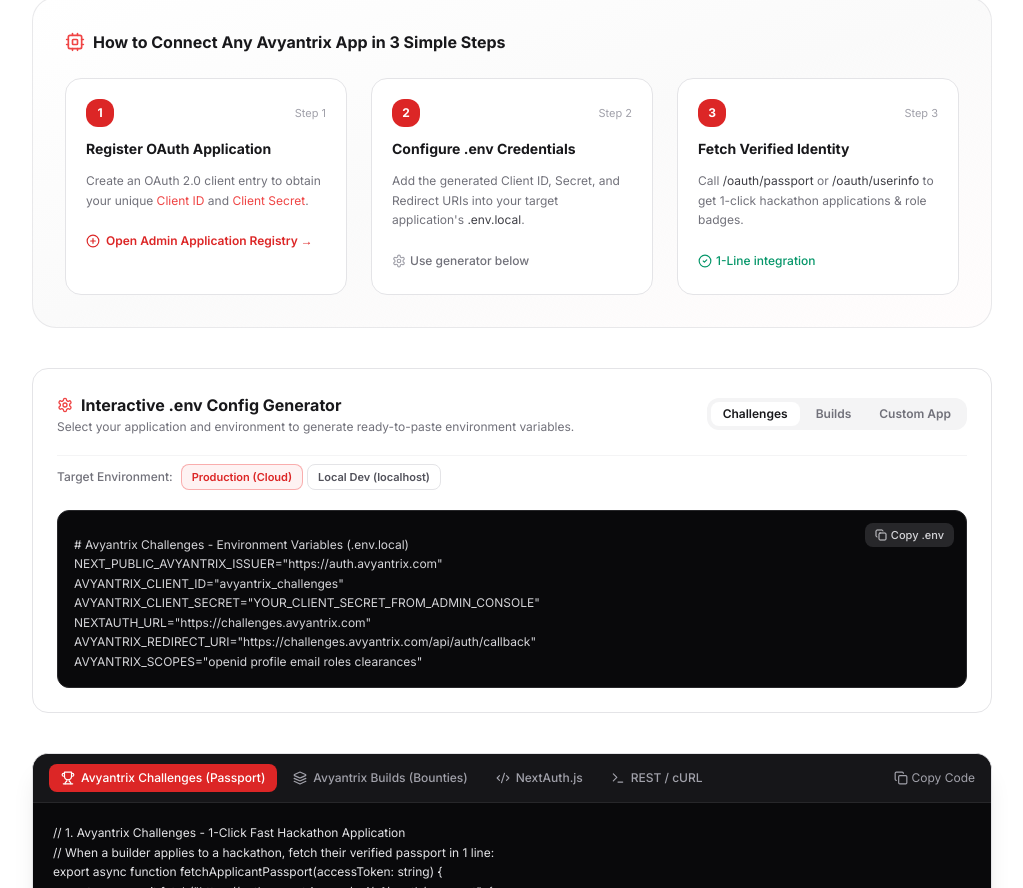
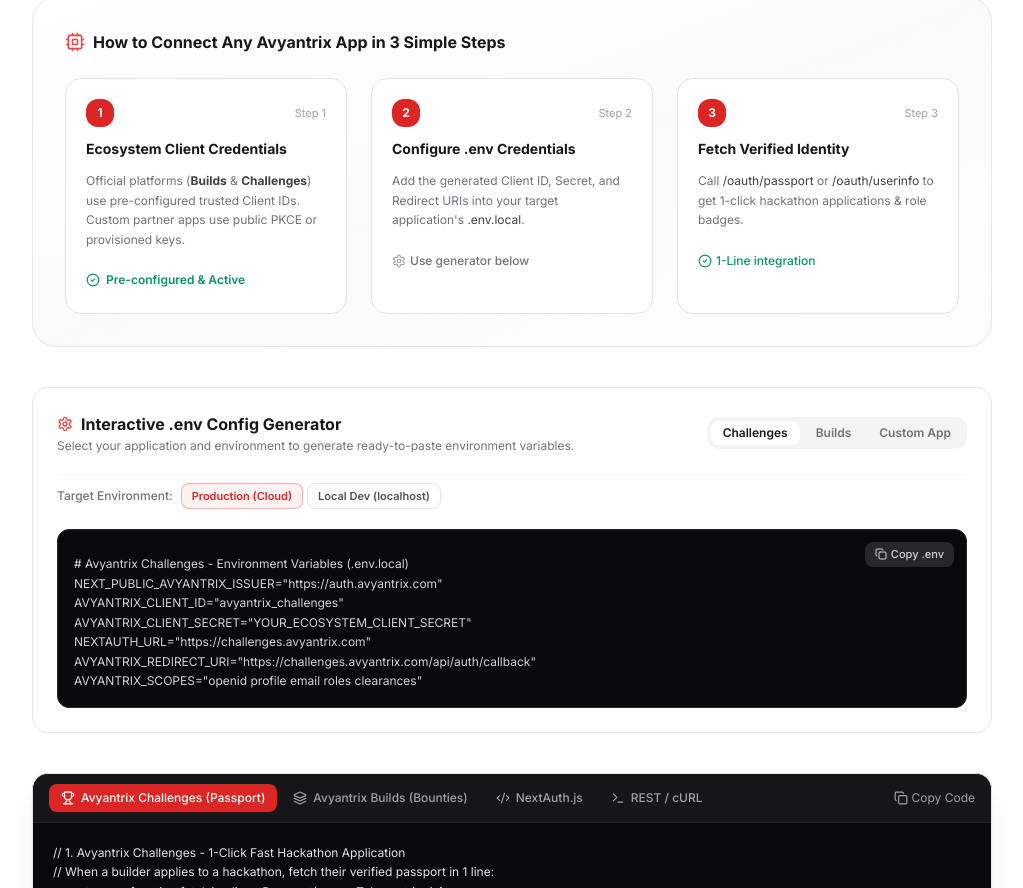
Before and after one commit to Debsmit16/avyantrix-auth, a Next.js app: page /developers in a window 1280 px wide. Shown: the part 314-1202 px from the top of the page, without its empty margins (128-1151 px from the left). Built offline with nearby package versions, Linux system fonts and the light colour scheme; no server answers.

Commit message:
fix(security): remove admin panel references and links from public developer docs

```diff
--- a/src/app/developers/page.tsx
+++ b/src/app/developers/page.tsx
@@ -48,7 +48,7 @@
       return `# Avyantrix Builds - Environment Variables (.env.local)
 NEXT_PUBLIC_AVYANTRIX_ISSUER="https://auth.avyantrix.com"
 AVYANTRIX_CLIENT_ID="avyantrix_builds"
-AVYANTRIX_CLIENT_SECRET="YOUR_CLIENT_SECRET_FROM_ADMIN_CONSOLE"
+AVYANTRIX_CLIENT_SECRET="YOUR_ECOSYSTEM_CLIENT_SECRET"
 NEXTAUTH_URL="${environment === "prod" ? "https://builds.avyantrix.com" : "http://localhost:3001"}"
 AVYANTRIX_REDIRECT_URI="${redirectUri}"
 AVYANTRIX_SCOPES="openid profile email roles clearances"`;
@@ -62,7 +62,7 @@
       return `# Avyantrix Challenges - Environment Variables (.env.local)
 NEXT_PUBLIC_AVYANTRIX_ISSUER="https://auth.avyantrix.com"
 AVYANTRIX_CLIENT_ID="avyantrix_challenges"
-AVYANTRIX_CLIENT_SECRET="YOUR_CLIENT_SECRET_FROM_ADMIN_CONSOLE"
+AVYANTRIX_CLIENT_SECRET="YOUR_ECOSYSTEM_CLIENT_SECRET"
 NEXTAUTH_URL="${environment === "prod" ? "https://challenges.avyantrix.com" : "http://localhost:3002"}"
 AVYANTRIX_REDIRECT_URI="${redirectUri}"
 AVYANTRIX_SCOPES="openid profile email roles clearances"`;
@@ -71,7 +71,7 @@
     return `# Custom Ecosystem App - Environment Variables (.env.local)
 NEXT_PUBLIC_AVYANTRIX_ISSUER="https://auth.avyantrix.com"
 AVYANTRIX_CLIENT_ID="${customClientId}"
-AVYANTRIX_CLIENT_SECRET="YOUR_CLIENT_SECRET_FROM_ADMIN_CONSOLE"
+AVYANTRIX_CLIENT_SECRET="YOUR_ECOSYSTEM_CLIENT_SECRET"
 AVYANTRIX_REDIRECT_URI="${
       environment === "prod"
         ? `https://${customClientId}.avyantrix.com/api/auth/callback`
@@ -210,19 +210,16 @@
               <span className="text-[11px] font-mono text-zinc-400">Step 1</span>
             </div>
             <h3 className="text-sm font-bold text-zinc-900 dark:text-white">
-              Register OAuth Application
+              Ecosystem Client Credentials
             </h3>
             <p className="text-xs text-zinc-500 leading-relaxed">
-              Create an OAuth 2.0 client entry to obtain your unique <code className="text-red-500 font-mono">Client ID</code> and <code className="text-red-500 font-mono">Client Secret</code>.
+              Official platforms (<strong className="text-zinc-700 dark:text-zinc-300">Builds</strong> & <strong className="text-zinc-700 dark:text-zinc-300">Challenges</strong>) use pre-configured trusted Client IDs. Custom partner apps use public PKCE or provisioned keys.
             </p>
             <div className="pt-2">
-              <Link
-                href="/admin"
-                className="inline-flex items-center gap-1.5 text-xs font-semibold text-red-600 hover:text-red-700 dark:text-red-400"
-              >
-                <PlusCircle className="h-3.5 w-3.5" />
-                <span>Open Admin Application Registry &rarr;</span>
-              </Link>
+              <span className="inline-flex items-center gap-1.5 text-xs font-semibold text-emerald-600 dark:text-emerald-400">
+                <CheckCircle2 className="h-3.5 w-3.5" />
+                <span>Pre-configured & Active</span>
+              </span>
             </div>
           </div>
 
```
